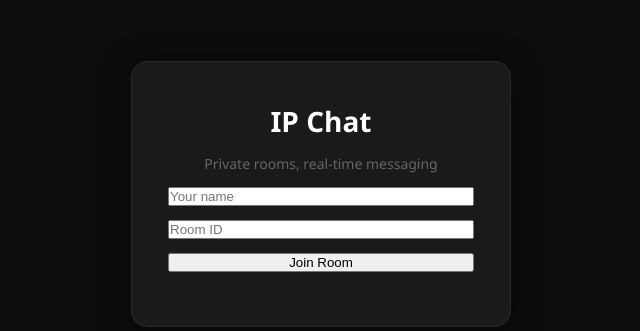
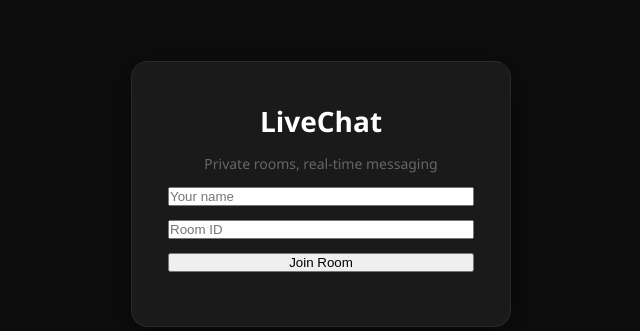
Before and after one commit to HARIKRISHNAA-K-R/LinkChat, a Flask app: page / in a window 1280 px wide. Shown: the part 206-537 px from the top of the page, without its empty margins (319-959 px from the left). Run offline with Flask 3, Linux system fonts and the light colour scheme; some libraries are stand-ins or nearby versions.

Commit message:
Update index.html

```diff
--- a/templates/index.html
+++ b/templates/index.html
@@ -3,14 +3,14 @@
 <head>
   <meta charset="UTF-8">
   <meta name="viewport" content="width=device-width, initial-scale=1.0">
-  <title>IP Chat</title>
+  <title>LiveChat</title>
   <link rel="stylesheet" href="/static/style.css">
 </head>
 <body>
 
   <div id="joinScreen" class="screen">
     <div class="join-card">
-      <h1>IP Chat</h1>
+      <h1>LiveChat</h1>
       <p class="subtitle">Private rooms, real-time messaging</p>
       <input id="usernameInput" type="text" placeholder="Your name" maxlength="20" autocomplete="off">
       <input id="roomInput" type="text" placeholder="Room ID" maxlength="20" autocomplete="off">
```
